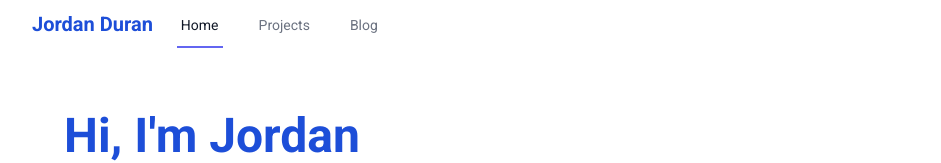
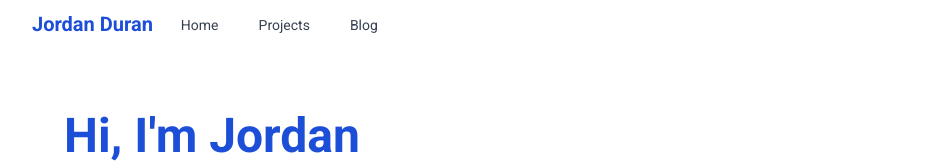
Before and after one commit to jordanduran/port, a Next.js app: page / in a window 1280 px wide. Shown: the top 163 px of the page, without its empty margins (0-941 px from the left). Built offline with nearby package versions, Linux system fonts and the light colour scheme.

Commit message:
Navbar Links with scroll

```diff
--- a/components/Navbar.js
+++ b/components/Navbar.js
@@ -1,5 +1,6 @@
 import { Disclosure } from '@headlessui/react';
 import { MenuIcon, XIcon } from '@heroicons/react/outline';
+import { Link, animateScroll as scroll } from 'react-scroll';
 
 const Navbar = () => {
   return (
@@ -15,29 +16,44 @@
                   </h1>
                 </div>
                 <div className='hidden sm:ml-6 sm:flex sm:space-x-8'>
-                  <a
-                    href='#'
-                    className='border-indigo-500 text-gray-900 inline-flex items-center px-1 pt-1 border-b-2 text-sm font-medium'
+                  <Link
+                    className='border-transparent text-gray-700 hover:border-gray-300 hover:text-gray-900 inline-flex items-center px-1 pt-1 border-b-2 text-sm font-medium cursor-pointer'
+                    activeClass='active'
+                    to='hero-section'
+                    spy={true}
+                    smooth={true}
+                    offset={-70}
+                    duration={500}
                   >
                     Home
-                  </a>
-                  <a
-                    href='#'
-                    className='border-transparent text-gray-500 hover:border-gray-300 hover:text-gray-700 inline-flex items-center px-1 pt-1 border-b-2 text-sm font-medium'
+                  </Link>
+                  <Link
+                    className='border-transparent text-gray-700 hover:border-gray-300 hover:text-gray-900 inline-flex items-center px-1 pt-1 border-b-2 text-sm font-medium cursor-pointer'
+                    activeClass='active'
+                    to='projects-section'
+                    spy={true}
+                    smooth={true}
+                    offset={-70}
+                    duration={500}
                   >
                     Projects
-                  </a>
-                  <a
-                    href='#'
-                    className='border-transparent text-gray-500 hover:border-gray-300 hover:text-gray-700 inline-flex items-center px-1 pt-1 border-b-2 text-sm font-medium'
+                  </Link>
+                  <Link
+                    className='border-transparent text-gray-700 hover:border-gray-300 hover:text-gray-900 inline-flex items-center px-1 pt-1 border-b-2 text-sm font-medium cursor-pointer'
+                    activeClass='active'
+                    to='blog-section'
+                    spy={true}
+                    smooth={true}
+                    offset={-70}
+                    duration={500}
                   >
                     Blog
-                  </a>
+                  </Link>
                 </div>
               </div>
               <div className='-mr-2 flex items-center sm:hidden'>
                 {/* Mobile menu button */}
-                <Disclosure.Button className='inline-flex items-center justify-center p-2 rounded-md text-gray-400 hover:text-gray-500 hover:bg-gray-100 focus:outline-none focus:ring-2 focus:ring-inset focus:ring-indigo-500'>
+                <Disclosure.Button className='inline-flex items-center justify-center p-2 rounded-md text-gray-400 hover:text-gray-500 hover:bg-gray-100 focus:outline-none focus:ring-2 focus:ring-inset focus:ring-blue-500'>
                   <span className='sr-only'>Open main menu</span>
                   {open ? (
                     <XIcon className='block h-6 w-6' aria-hidden='true' />
@@ -51,24 +67,39 @@
 
           <Disclosure.Panel className='sm:hidden'>
             <div className='pt-2 pb-3 space-y-1'>
-              <a
-                href='#'
-                className='bg-indigo-50 border-indigo-500 text-indigo-700 block pl-3 pr-4 py-2 border-l-4 text-base font-medium'
+              <Link
+                className='border-transparent text-gray-500 hover:bg-gray-50 hover:border-gray-300 hover:text-gray-700 block pl-3 pr-4 py-2 border-l-4 text-base font-medium'
+                activeClass='active'
+                to='hero-section'
+                spy={true}
+                smooth={true}
+                offset={-70}
+                duration={500}
               >
                 Home
-              </a>
-              <a
-                href='#'
+              </Link>
+              <Link
                 className='border-transparent text-gray-500 hover:bg-gray-50 hover:border-gray-300 hover:text-gray-700 block pl-3 pr-4 py-2 border-l-4 text-base font-medium'
+                activeClass='active'
+                to='projects-section'
+                spy={true}
+                smooth={true}
+                offset={-70}
+                duration={500}
               >
                 Projects
-              </a>
-              <a
-                href='#'
+              </Link>
+              <Link
                 className='border-transparent text-gray-500 hover:bg-gray-50 hover:border-gray-300 hover:text-gray-700 block pl-3 pr-4 py-2 border-l-4 text-base font-medium'
+                activeClass='active'
+                to='blog-section'
+                spy={true}
+                smooth={true}
+                offset={-70}
+                duration={500}
               >
                 Blog
-              </a>
+              </Link>
             </div>
           </Disclosure.Panel>
         </>
```
